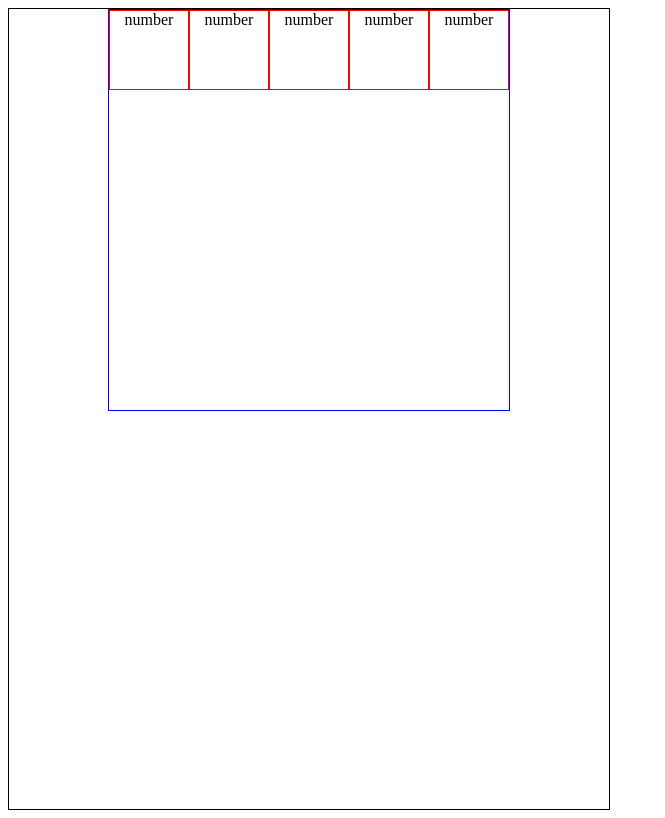
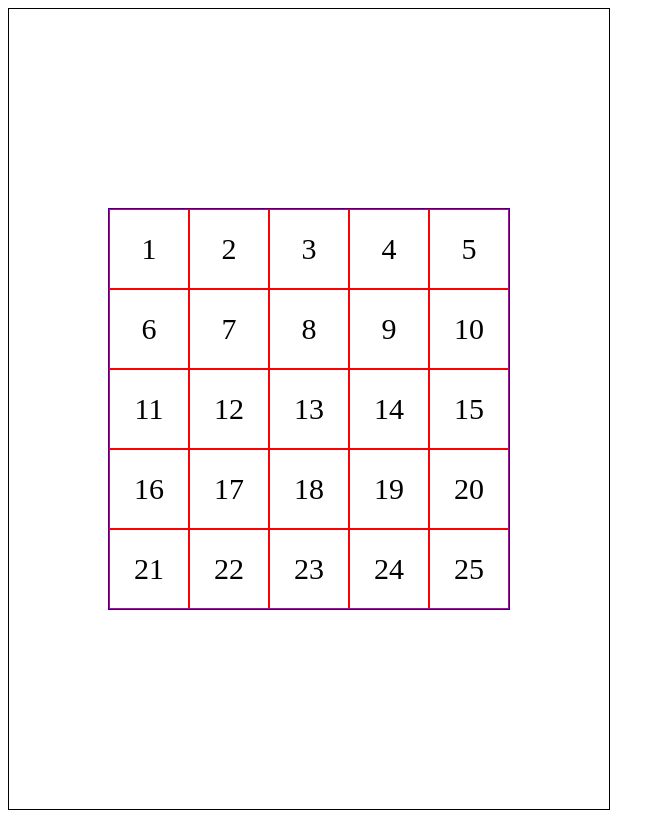
Before and after one commit to sejunpark2002/1to50_React, a React (Create React App) app: page / in a window 1280 px wide. Shown: the whole page, without its empty margins (0-665 px from the left). Built offline with nearby package versions, Linux system fonts and the light colour scheme.

Commit message:
Game algorithm

```diff
--- a/src/Board.js
+++ b/src/Board.js
@@ -2,14 +2,15 @@ import React from "react";
 import Cell from "./Cell"
 import "./style.css"
 
-function Board() {
+function Board({numbers,handleClick}) {
     return (
         <div className="Board-Container">
-            <Cell></Cell>
-            <Cell></Cell>
-            <Cell></Cell>
-            <Cell></Cell>
-            <Cell></Cell>
+
+            {numbers.map( (num,index) =>
+            ( <Cell num={num} key={index} handleClick={handleClick}></Cell>
+
+            ))}
+
         </div>
     );
 
--- a/src/Cell.js
+++ b/src/Cell.js
@@ -1,11 +1,13 @@
 import React from "react";
 import "./style.css"
 
-function Cell() {
+
+
+function Cell({num, handleClick}) {
     return  (
 
-    <div className="Cell-Container">
-    number
+    <div className="Cell-Container" onClick={()=> handleClick(num)} >
+    {num !== 0 ? num : null}
     </div>
     );
 }
--- a/src/OneToFifty.js
+++ b/src/OneToFifty.js
@@ -1,18 +1,69 @@
-import React from "react"
+import React, { useState } from "react"
 
 import "./style.css"
 import Board from "./Board"
 
+let array =[];
+for (let i=1; i <= 25 ; i++) {
+    array.push(i)
+;}
+
 
 function OneToFifty() {
+
+    const [numbers,setNumbers] = useState(array);
+    const [gameFlag,setGameFlag] = useState(false);
+    const [current,setCurrent] = useState(1)
+    const [timeElapsed,setTimeElapsed] = useState(0)
+
+
+    const handleClick = num => {
+        if (num === current) {
+            if (num === 50 ) {
+                console.log("Success")
+            }
+        const index = numbers.indexOf(num)
+            setNumbers(numbers => [
+              ...numbers.slice(0,index) ,
+
+              num < 26 ? num + 25 : 0,
+              ...numbers.slice(index + 1),
+              console.log(numbers)
+
+            ]);
+            setCurrent(current + 1)
+        }
+    };
+
+    const startGame = () => {
+        setNumbers(shuffleArray(array));
+        setCurrent(1);
+        setGameFlag(true);
+    };
+
+    const endGame = () => {
+        setGameFlag(false);
+    };
+
+
+
+
     return (
         <div className="OneToFifty-Container" >
-            <Board>
+            <Board numbers={numbers} handleClick={handleClick}></Board>
 
-            </Board>
         </div>
     )
 }
 
+const shuffleArray = array => {
+    for (let i = array.length - 1; i>0; i--) {
+        let j = Math.floor(Math.random() * (i + 1));
+        [array[i], array[j]] = [array[j], array[i]];
+
+    }
+    return array
+
+}
 
 export default OneToFifty
--- a/src/style.css
+++ b/src/style.css
@@ -1,10 +1,19 @@
+.OneToFifty-Container {
+    width: 600px;
+    height: 800px;
+    border: 1px solid black;
+    display: flex;
+    justify-content: center;
+    align-items: center;
+
+
+}
+
+
 .Board-Container {
     width: 400px;
     height: 400px;
     border: 1px solid blue;
-    margin: auto;
-
-
     display: grid;
     grid-template-columns: repeat(5, 1fr);
     grid-template-rows: repeat(5, 1fr);
@@ -12,14 +21,9 @@
 }
 .Cell-Container {
     border: 1px solid red;
-    text-align: center;
+    display: flex;
+    justify-content: center;
+    align-items: center;
+    font-size: 30px;
 
 }
-
-.OneToFifty-Container {
-    width: 600px;
-    height: 800px;
-    border: 1px solid black;
-
-
-}
```
